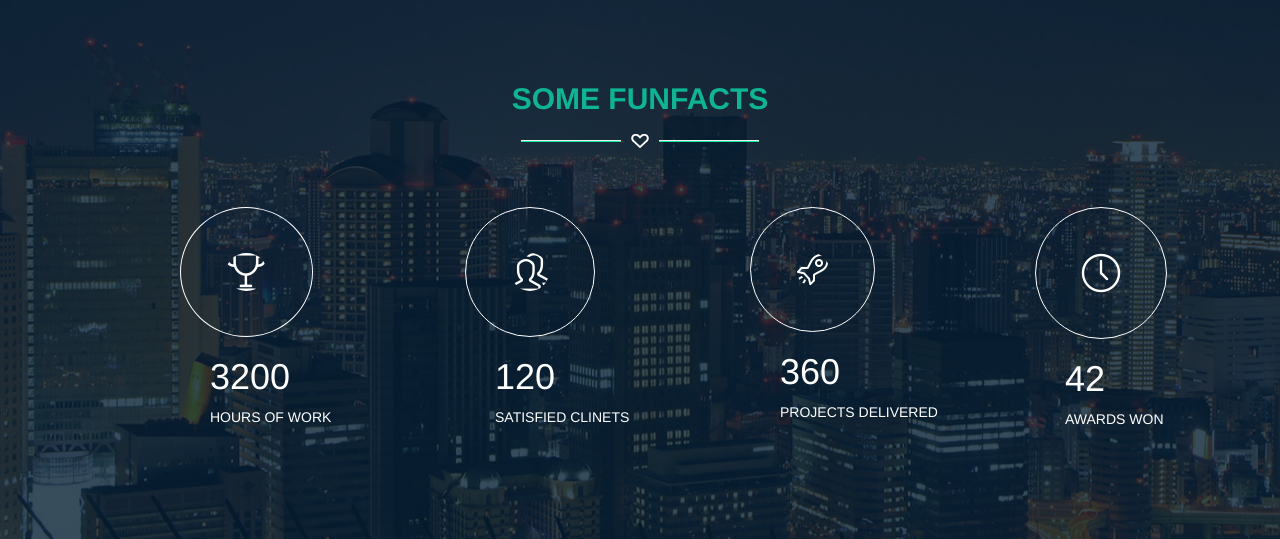
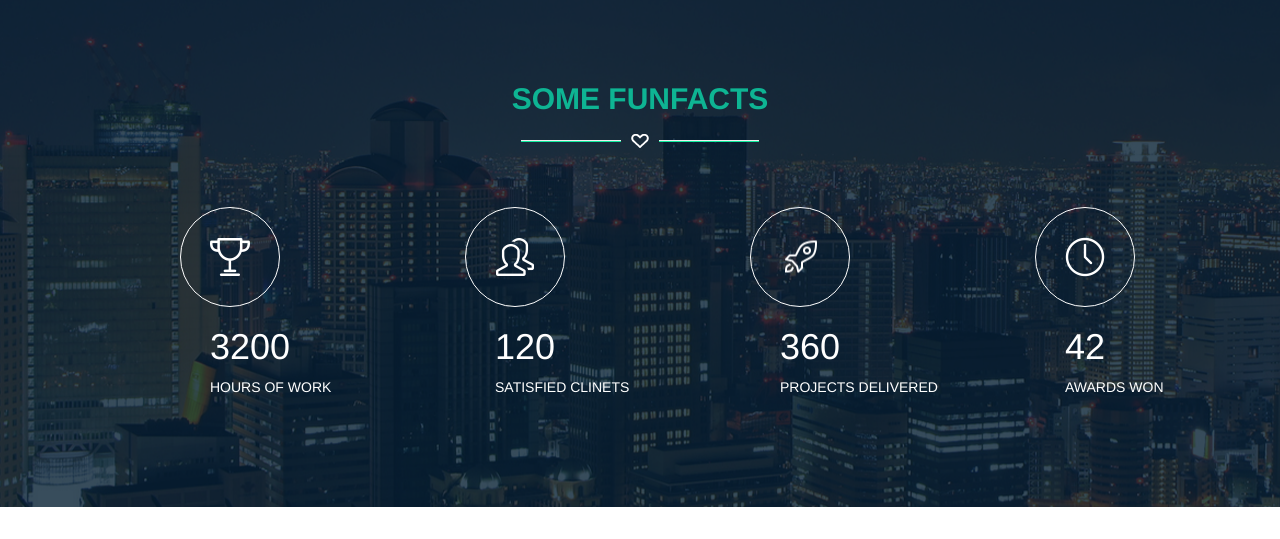
Before and after one commit to lanuyenuit/brandi, a plain HTML site: page index.html in a window 1280 px wide. Shown: the part 3165-3704 px from the top of the page. Drawn offline with nearby package versions, Linux system fonts and the light colour scheme; files whose address does not match are found by name.

Commit message:
brandi_100%(edit)

```diff
--- a/index.html
+++ b/index.html
@@ -486,7 +486,9 @@
     <div class="col-header">
       <div class="container">
         <div class="col-sm-3 border-img">
-          <img src="img/Cup.png">
+         <div class="border-circle-img">
+           <img src="img/Cup.png">
+         </div>
           <div class="row-content">
             <h1>
               3200
@@ -497,7 +499,9 @@
           </div>
         </div>
         <div class="col-sm-3 border-img">
-          <img src="img/Friends.png">
+          <div class="border-circle-img">
+            <img src="img/Friends.png">
+          </div>
           <div class="row-content">
             <h1>
               120
@@ -508,7 +512,9 @@
           </div>
         </div>
         <div class="col-sm-3 border-img">
-          <img src="img/Rocket.png">
+          <div class="border-circle-img">
+            <img src="img/Rocket.png">
+          </div>
           <div class="row-content">
             <h1>
               360
@@ -519,7 +525,9 @@
           </div>
         </div>
         <div class="col-sm-3 border-img">
-          <img src="img/Clock.png">
+          <div class="border-circle-img">
+            <img src="img/Clock.png">
+          </div>
           <div class="row-content">
             <h1>
               42
--- a/scss/page/_funfacts.scss
+++ b/scss/page/_funfacts.scss
@@ -9,12 +9,21 @@
     margin-left: 30px;
   }
 }
-.border-img{
+.border-circle-img{
+    border: 1px solid white;
+    width: 100px;
+    height: 100px;
+    border-radius: 50%;
+  position: relative;
   img{
-    border: 1px solid white;
-    padding: 45px;
-    border-radius: 50%;
+    position: absolute;
+    top: 50%;
+    transform: translateY(-50%);
+    left: 0;
+    right: 0;
+    margin: 0 auto;
   }
+
 }
 
 .col-header{
```
Also changed, not shown: css/main.css.
